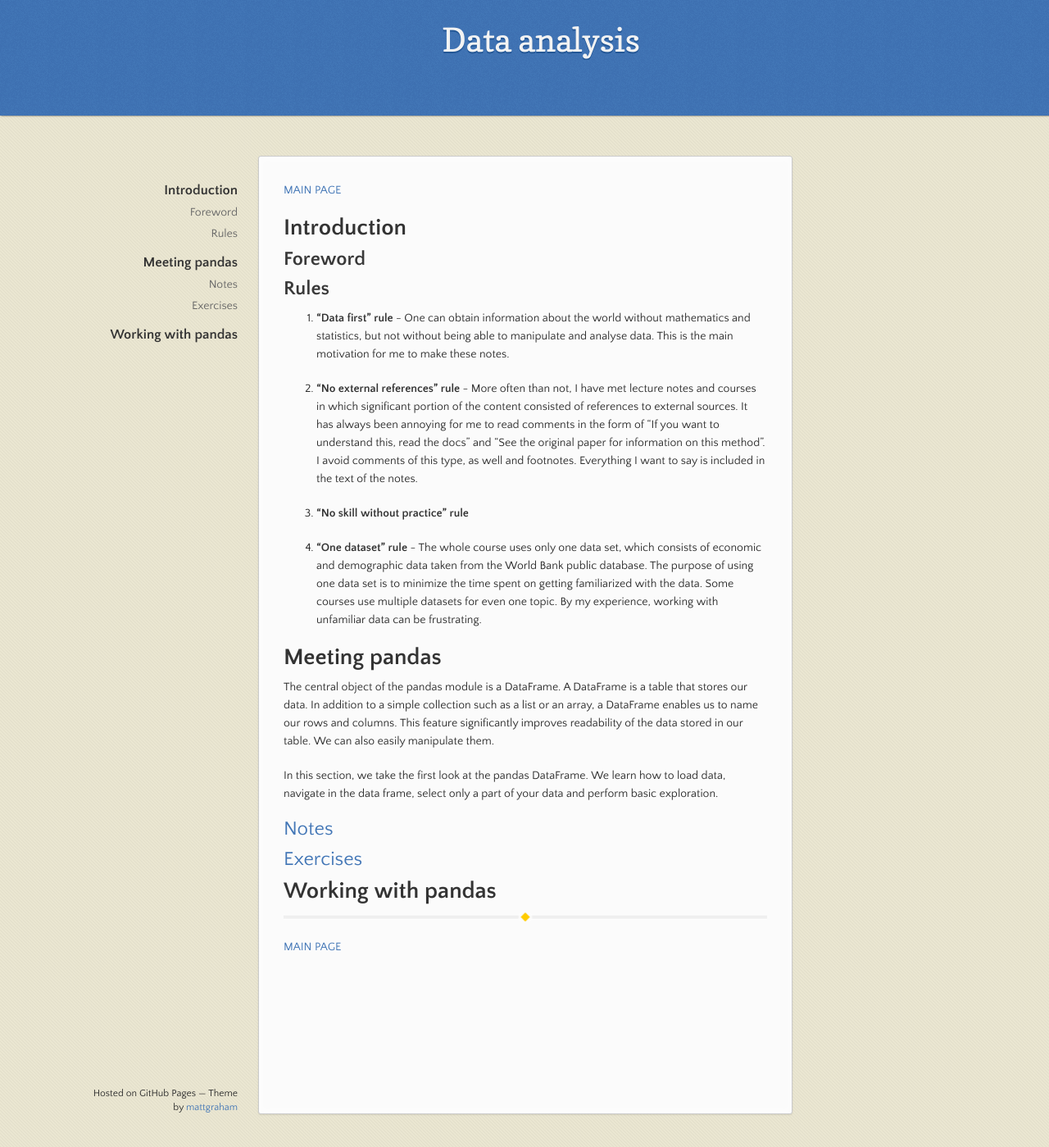
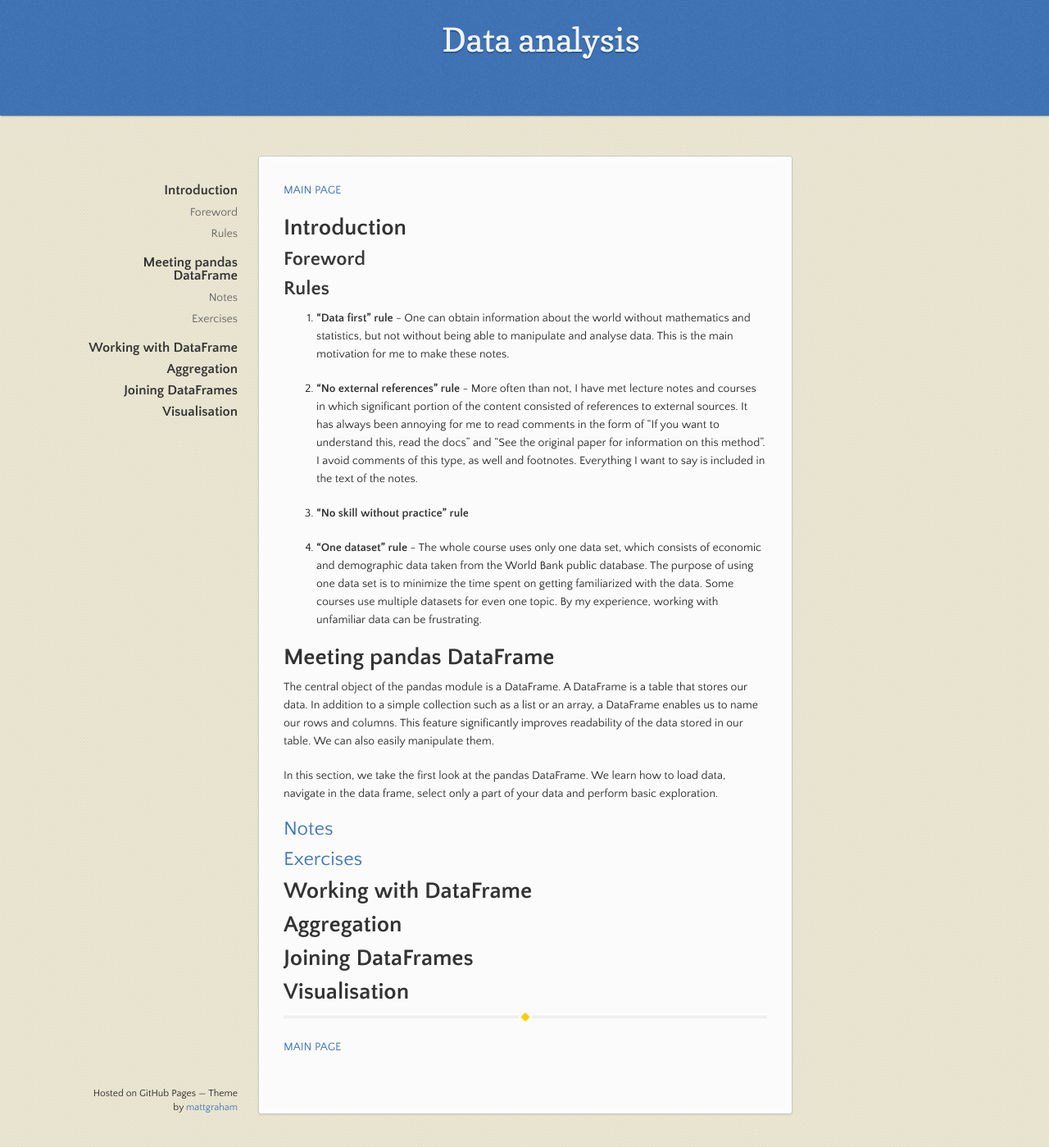
Before and after one commit to soukupmarek-edin/soukupmarek-edin.github.io, a Jekyll site: the page built from data_analysis/data_analysis_main.md, in a window 1280 px wide and 1399 px high. Shown: the whole window at 82% size. Built offline with Jekyll 4.4.1, drawn with Linux system fonts in a browser that asks for light colours; Markdown is read by kramdown in place of the engine named in the settings.

Commit message:
Update data_analysis_main.md

```diff
--- a/data_analysis/data_analysis_main.md
+++ b/data_analysis/data_analysis_main.md
@@ -20,7 +20,7 @@ layout: data_analysis_index
 
 1. **"One dataset" rule** - The whole course uses only one data set, which consists of economic and demographic data taken from the World Bank public database. The purpose of using one data set is to minimize the time spent on getting familiarized with the data. Some courses use multiple datasets for even one topic. By my experience, working with unfamiliar data can be frustrating.
 
-# Meeting pandas
+# Meeting pandas DataFrame
 
 The central object of the pandas module is a DataFrame. A DataFrame is a table that stores our data. In addition to a simple collection such as a list or an array, a DataFrame enables us to name our rows and columns. This feature significantly improves readability of the data stored in our table. We can also easily manipulate them.
 
@@ -30,7 +30,13 @@ In this section, we take the first look at the pandas DataFrame. We learn how to
 
 ## [Exercises](./chapter1_exercises.md)
 
-# Working with pandas
+# Working with DataFrame
+
+# Aggregation
+
+# Joining DataFrames
+
+# Visualisation
 
 * * *
 
```
